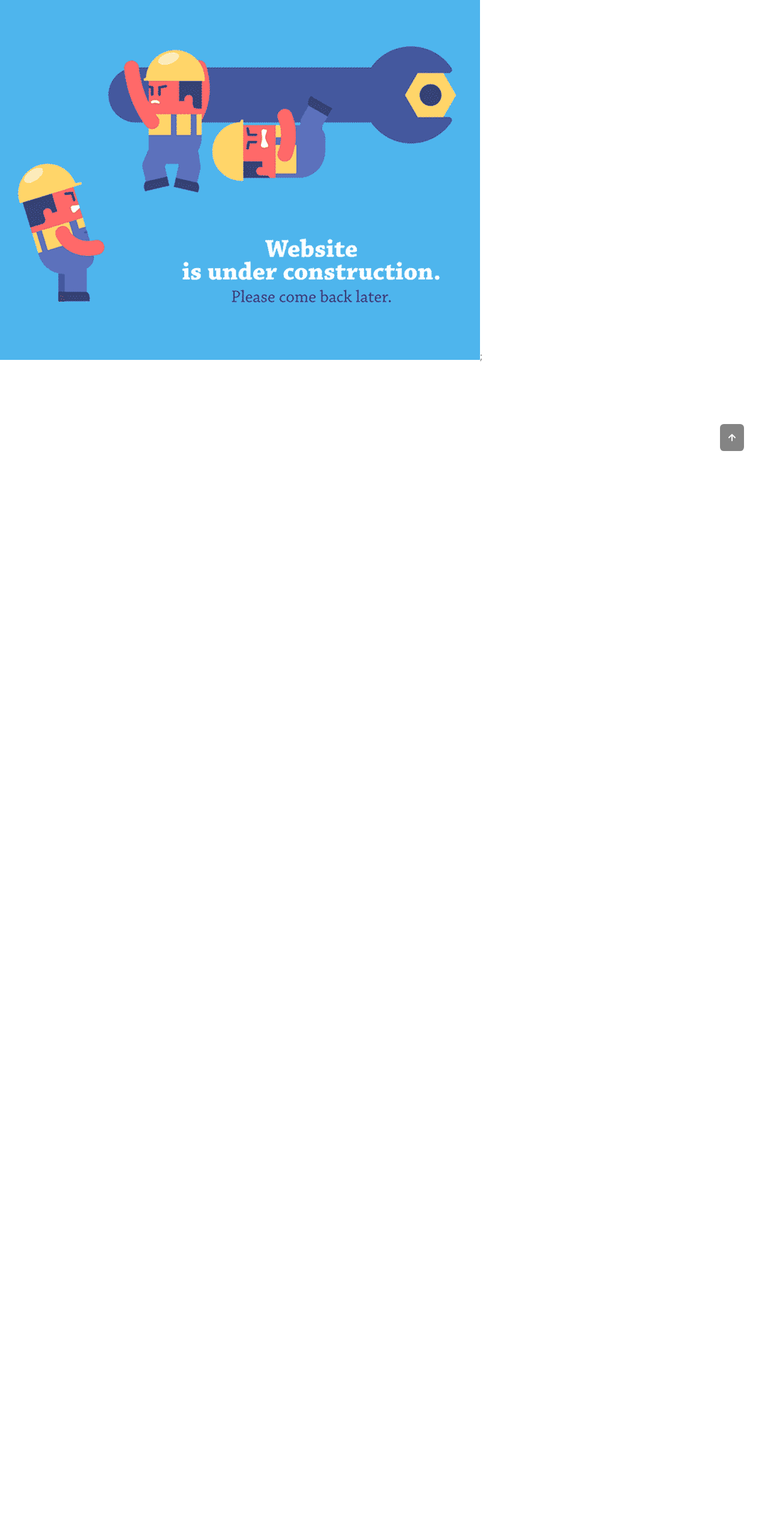
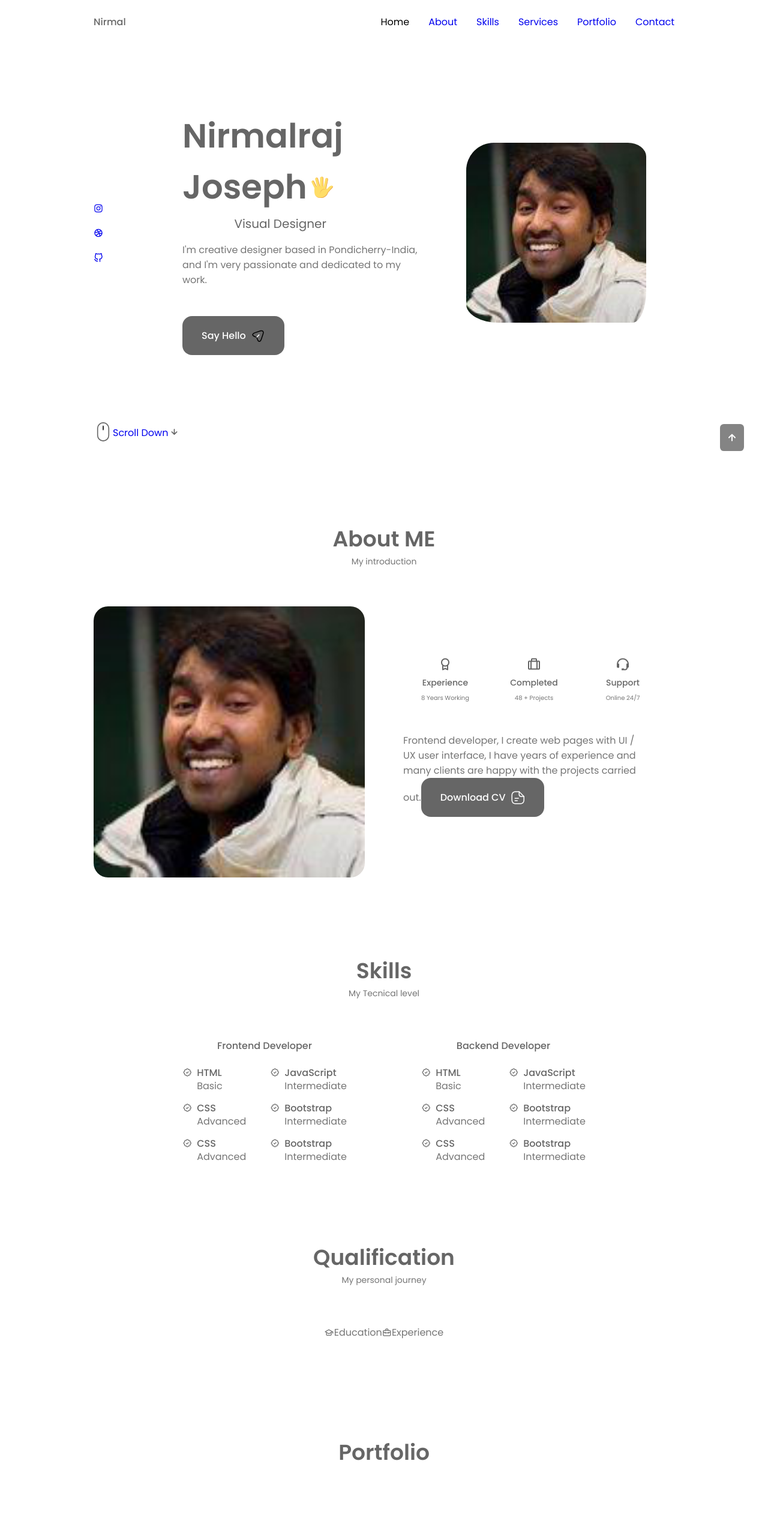
Before and after one commit to nirjo/React-portfolio-basic-, a React (Create React App) app: page / in a window 1280 px wide. Shown: the top 2566 px of the page at 60% size. Before the commit the page ends 800 px from the top, so only its background shows below. Built offline with nearby package versions, Linux system fonts and the light colour scheme.

Commit message:
minor fix

```diff
--- a/src/App.js
+++ b/src/App.js
@@ -15,17 +15,17 @@ import Site from "./components/site/site";
 const App = () => {
   return (
     <>
-       {/* <Header />   */}
+      <Header />
       <main className="main">
-           <Site />
-         {/* <Home />
+        {/* <Site />       */}
+        <Home />
         <About />
         <Skills />
-        <Qualification />  */}
-        {/* <Work />   */}
-         {/* <Contact />   */}
+        <Qualification />
+        <Work />
+        <Contact />
       </main>
-      {/* <Footer />  */}
+      <Footer />
       <ScrollUp />
     </>
   );
--- a/src/components/ScrollUp/ScrollUp.jsx
+++ b/src/components/ScrollUp/ScrollUp.jsx
@@ -3,10 +3,10 @@ import './scrollUp.css';
 
 const ScrollUp = () => {
     window.addEventListener('scroll',function (){
-        const scrollupid = document.querySelector(".scrollup");
-        if(this.scrollY >= 560) scrollupid.classList.add
+        const scrollup = document.querySelector(".scrollup");
+        if(this.scrollY >= 560) scrollup.classList.add
         ("show-scroll");
-        else scrollupid.classList.remove("show-scroll");
+        else scrollup.classList.remove("show-scroll");
     })
   return (
     <a href="#" className="scrollup">
--- a/src/components/header/Header.jsx
+++ b/src/components/header/Header.jsx
@@ -3,11 +3,11 @@ import "./header.css";
 
 const Header = () => { /* Change Background Header*/
     window.addEventListener('scroll', function () {
-        const headerid = document.querySelector(".header");
+        const header = document.querySelector(".header");
         if (this.scrollY >= 800)
-        headerid.classList.add("show-scroll");
+            header.classList.add("show-scroll");
          else
-         headerid.classList.remove("show-scroll");
+            header.classList.remove("show-scroll");
 
     })
     /* Toggle Menu*/
```
